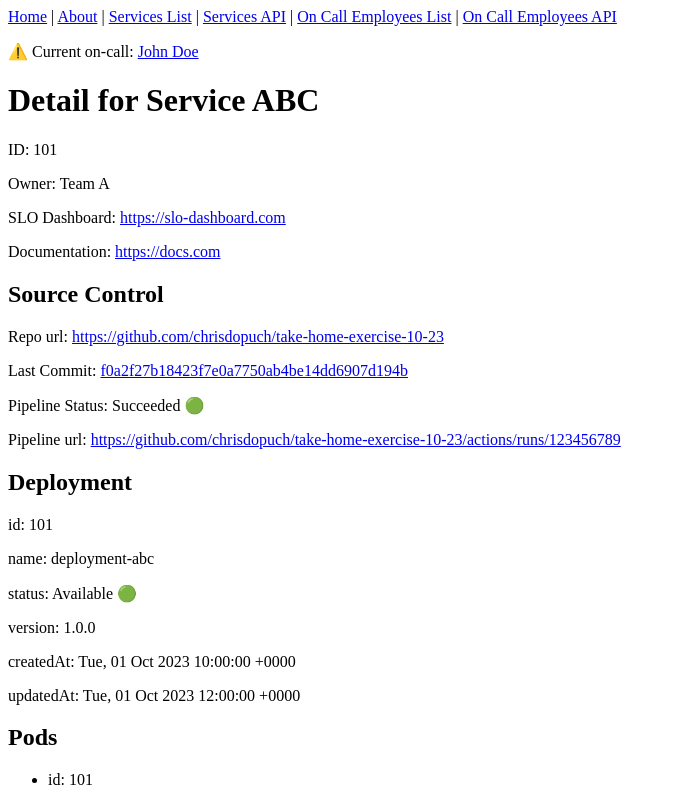
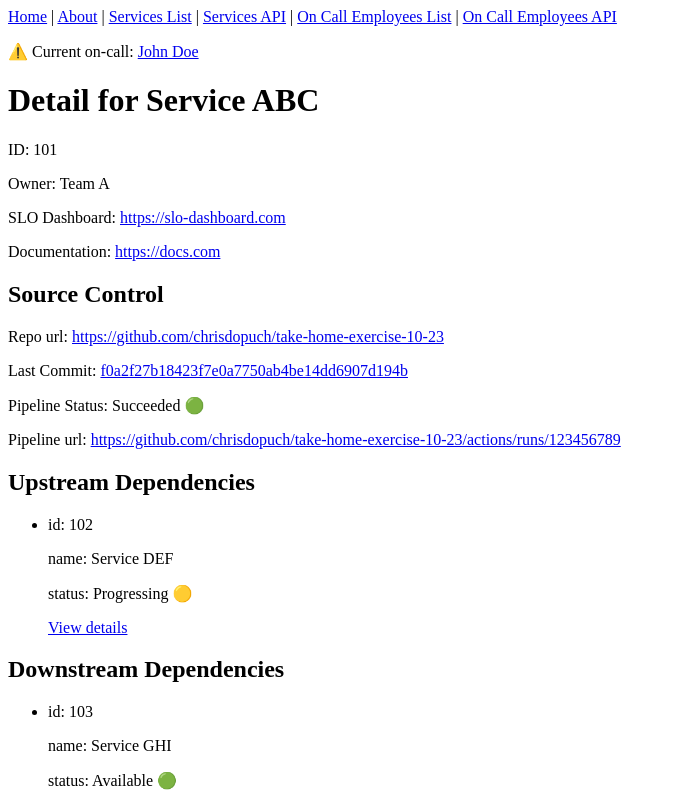
Before and after one commit to chrisdopuch/take-home-exercise-10-23, a Next.js app: page /services/101 in a window 1280 px wide. Shown: the top 800 px of the page, without its empty margins (0-676 px from the left). Built offline with nearby package versions, Linux system fonts and the light colour scheme.

Commit message:
adds really basic service dependency mapping

```diff
--- a/components/ListDetail.tsx
+++ b/components/ListDetail.tsx
@@ -1,7 +1,8 @@
 import * as React from "react";
+import Link from "next/link";
 
 import { ListItem } from "./ListItem";
-import { Status } from "../interfaces";
+import { Status, Dependency } from "../interfaces";
 
 type ListDetailProps = {
   item: ListItem;
@@ -18,6 +19,20 @@ const statusEmojiMap: { [key in Status]: string } = {
   Progressing: "🟡",
   Unknown: "🟠",
 };
+
+const DependencyList = ({ dependencies }: { dependencies: Dependency[] }) => (
+  <ul>
+    {dependencies.map((dependency) => (
+      <li key={dependency.id}>
+        <p>id: {dependency.id}</p>
+        <p>name: {dependency.name}</p>
+        <p>
+          status: {dependency.status} {statusEmojiMap[dependency.status]}
+        </p>
+        <Link href={`/services/${dependency.id}`}>View details</Link>
+      </li>
+    ))}
+  </ul>);
 
 /**
  *
@@ -90,6 +105,20 @@ const ListDetail = ({ item }: ListDetailProps) => (
       </section>
     )}
 
+    {"upstreamDependencies" in item && item.upstreamDependencies.length > 0 && (
+      <section>
+        <h2>Upstream Dependencies</h2>
+        <DependencyList dependencies={item.upstreamDependencies} />
+      </section>
+    )}
+
+    {"downstreamDependencies" in item && item.downstreamDependencies.length > 0 && (
+      <section>
+        <h2>Downstream Dependencies</h2>
+        <DependencyList dependencies={item.downstreamDependencies} />
+      </section>
+    )}
+
     {"deployment" in item && (
       <section>
         <h2>Deployment</h2>
--- a/interfaces/index.ts
+++ b/interfaces/index.ts
@@ -1,4 +1,4 @@
-type Dependency = {
+export type Dependency = {
   id: number;
   name: string;
   status: Status;
--- a/utils/sample-data.ts
+++ b/utils/sample-data.ts
@@ -20,6 +20,8 @@ export const sampleServiceData: Service[] = [
     owner: "Team A",
     sloDashboardUrl: "https://slo-dashboard.com",
     documentationUrl: "https://docs.com",
+    upstreamDependencies: [{ id: 102, name: "Service DEF", status: Status.Progressing }],
+    downstreamDependencies: [{ id: 103, name: "Service GHI", status: Status.Available }, { id: 104, name: "Service JKL", status: Status.Degraded }],
     sourceControl: {
       repo: "https://github.com/chrisdopuch/take-home-exercise-10-23",
       lastCommit: "f0a2f27b18423f7e0a7750ab4be14dd6907d194b",
@@ -58,6 +60,8 @@ export const sampleServiceData: Service[] = [
     owner: "Team A",
     sloDashboardUrl: "https://slo-dashboard.com",
     documentationUrl: "https://docs.com",
+    upstreamDependencies: [],
+    downstreamDependencies: [{ id: 101, name: "Service ABC", status: Status.Available }],
     sourceControl: {
       repo: "https://github.com/chrisdopuch/take-home-exercise-10-23",
       lastCommit: "f0a2f27b18423f7e0a7750ab4be14dd6907d194b",
@@ -96,6 +100,8 @@ export const sampleServiceData: Service[] = [
     owner: "Team B",
     sloDashboardUrl: "https://slo-dashboard.com",
     documentationUrl: "https://docs.com",
+    upstreamDependencies: [{ id: 101, name: "Service ABC", status: Status.Available }],
+    downstreamDependencies: [],
     sourceControl: {
       repo: "https://github.com/chrisdopuch/take-home-exercise-10-23",
       lastCommit: "f0a2f27b18423f7e0a7750ab4be14dd6907d194b",
@@ -134,6 +140,8 @@ export const sampleServiceData: Service[] = [
     owner: "Team B",
     sloDashboardUrl: "https://slo-dashboard.com",
     documentationUrl: "https://docs.com",
+    upstreamDependencies: [{ id: 101, name: "Service ABC", status: Status.Available }],
+    downstreamDependencies: [],
     sourceControl: {
       repo: "https://github.com/chrisdopuch/take-home-exercise-10-23",
       lastCommit: "f0a2f27b18423f7e0a7750ab4be14dd6907d194b",
@@ -144,7 +152,7 @@ export const sampleServiceData: Service[] = [
     deployment: {
       name: "deployment-jkl",
       id: 104,
-      status: Status.Available,
+      status: Status.Degraded,
       version: "1.0.0",
       createdAt: "Tue, 01 Oct 2023 10:00:00 +0000",
       updatedAt: "Tue, 01 Oct 2023 12:00:00 +0000",
@@ -153,14 +161,14 @@ export const sampleServiceData: Service[] = [
       {
         id: 107,
         name: "pod-abc-1",
-        status: Status.Running,
+        status: Status.Errored,
         createdAt: "Tue, 01 Oct 2023 10:00:00 +0000",
         updatedAt: "Tue, 01 Oct 2023 12:00:00 +0000",
       },
       {
         id: 108,
         name: "pod-abc-2",
-        status: Status.Running,
+        status: Status.Errored,
         createdAt: "Tue, 01 Oct 2023 10:00:00 +0000",
         updatedAt: "Tue, 01 Oct 2023 12:00:00 +0000",
       },
```
